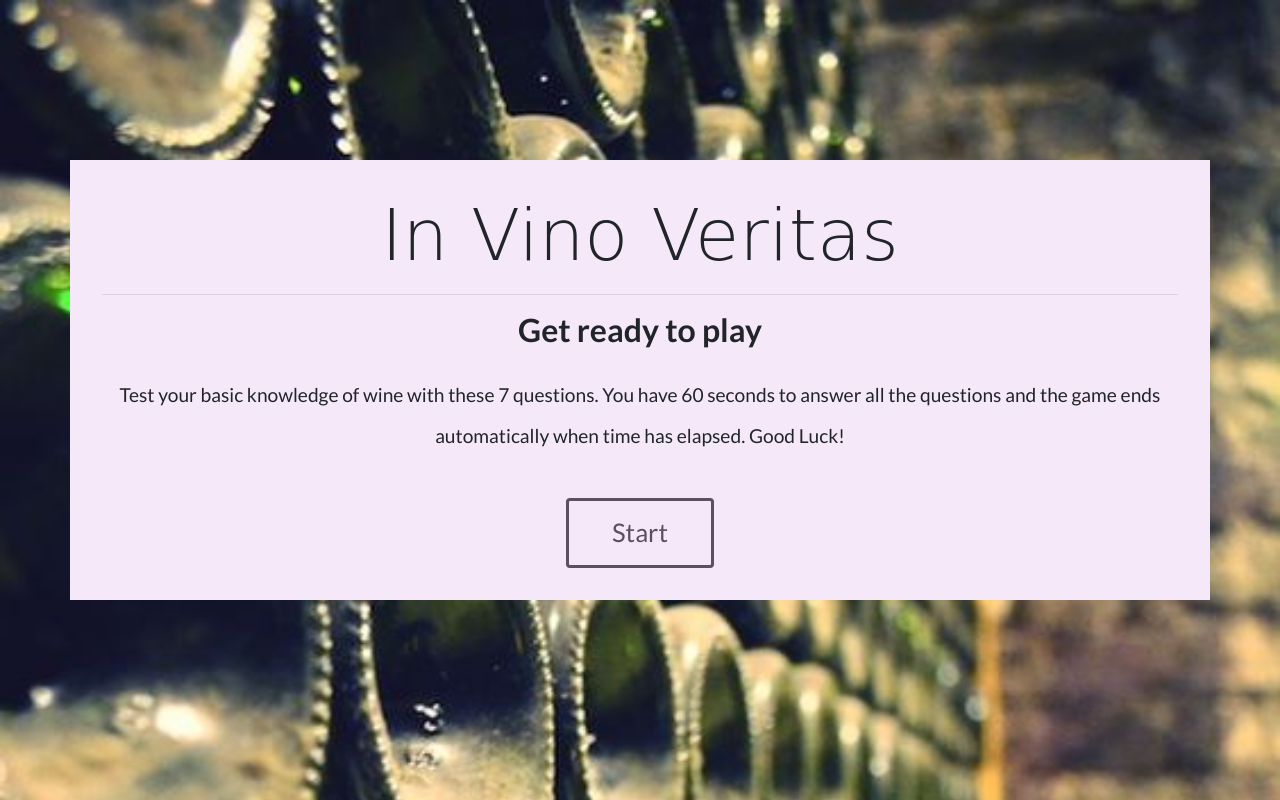
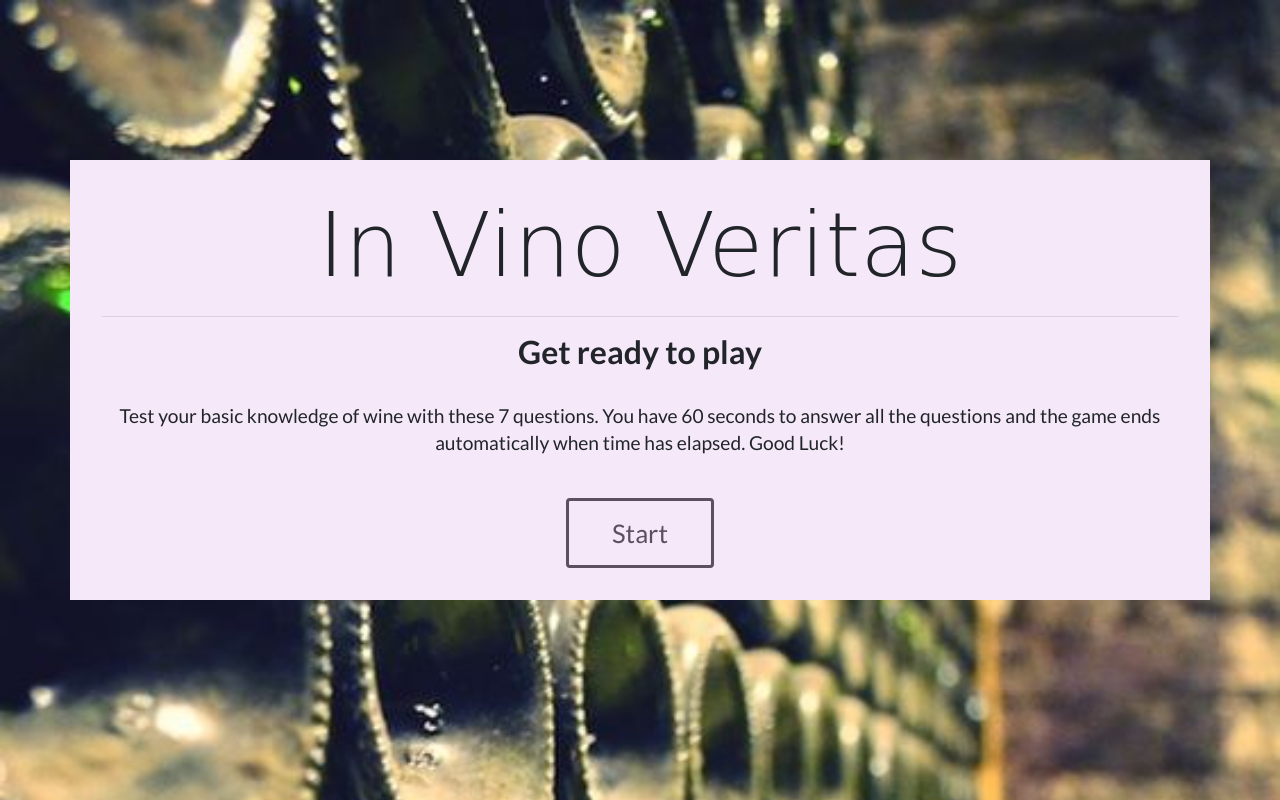
Before and after one commit to ritailchenko/TriviaGame, a plain HTML site: page index.html in a window 1280 px wide. Drawn offline with nearby package versions, Linux system fonts and the light colour scheme; a web font is replaced by a local one.

Commit message:
font-size changes

```diff
--- a/assets/css/style.css
+++ b/assets/css/style.css
@@ -4,22 +4,30 @@ body {
 }
 
 .container {
-    font-family: 'Love Ya Like A Sister', cursive;
     text-align: center;
     background-color: #F5E8F9;
     margin-top: 10em;
     padding: 2em;
 }
 
-.row {
-    line-height: 2.1;
+.display-3 {
+    font-family: 'Love Ya Like A Sister', cursive;
+    font-size: 7vw;
 }
 
-.start-page-text h2 {
+.row {
+    line-height: 2.1vw;
+}
+
+ h2 {
     font-family: 'Lato', sans-serif;
     font-weight: bold;
     font-size:2.5vw;
-    margin-bottom: 2vw;
+    margin-bottom: 2.5vw;
+}
+
+h3 {
+    font-size: 2vw;
 }
 
  p, .form-check-label, #question{
--- a/index.html
+++ b/index.html
@@ -15,14 +15,14 @@
 
     <div class="container">
         <div class="row">
-            <div class="col-md-12 text-center">
+            <div class="col-sm-12 text-center">
                 <h1 class="display-3">In Vino Veritas</h1>
                 <hr>
             </div>
         </div>
         <div class="row">
             <h3 id="timer"></h3>
-            <div class="col-md-12 text-center">
+            <div class="col-sm-12 text-center">
                 <div id="start-page" class="start-page-text">
                     <h2>Get ready to play</h2>
                     <p>Test your basic knowledge of wine with these 7 questions. You have 60 seconds to answer all the questions and the game ends automatically when time has elapsed. Good Luck!</p>
```
